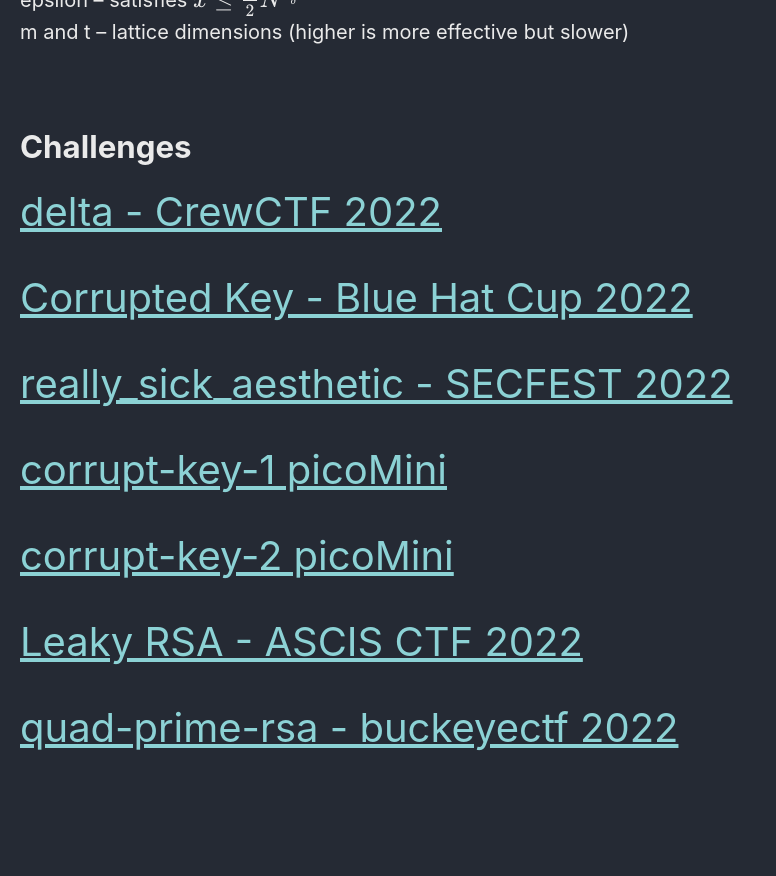
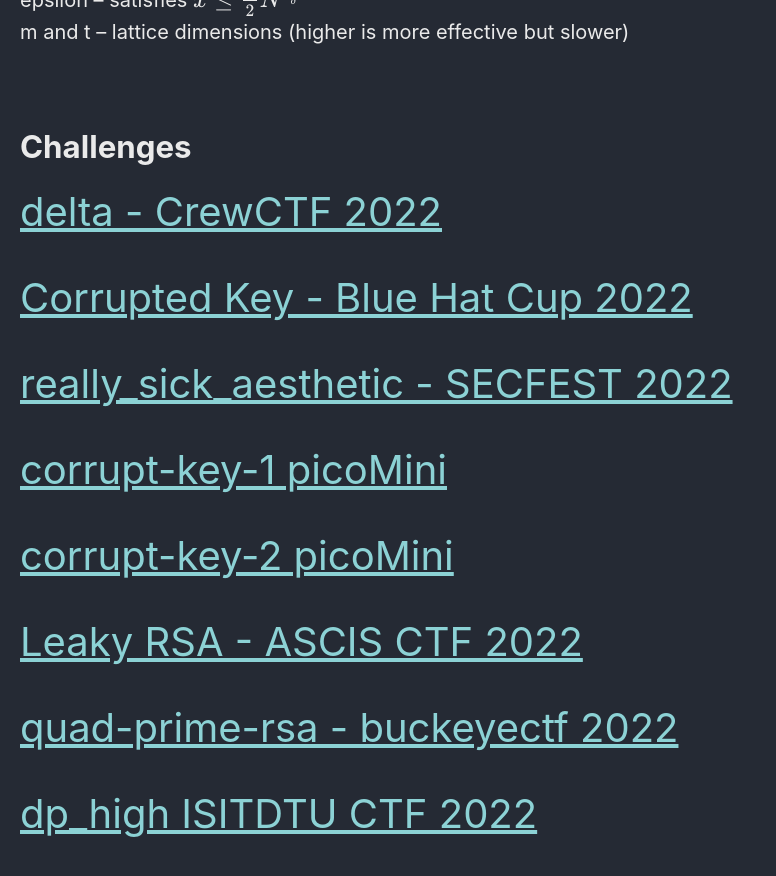
Before and after one commit to Connor-McCartney/Connor-McCartney.github.io, a Jekyll site: the page built from _pages/cryptography/small-roots/small-roots.md, in a window 1280 px wide and 900 px high, scrolled down 1096 px. Shown: the top 876 px of the window, without its empty margins (0-776 px from the left). Built offline with Jekyll 4.4.1, drawn with Linux system fonts in a browser that asks for light colours; cached includes are drawn as plain includes; before the commit the page ends 1910 px from its top, so only the background shows below that.

Commit message:
Update small-roots.md

```diff
--- a/_pages/cryptography/small-roots/small-roots.md
+++ b/_pages/cryptography/small-roots/small-roots.md
@@ -59,3 +59,5 @@ m and t – lattice dimensions (higher is more effective but slower)
 <span style="font-size:2em;">   [Leaky RSA - ASCIS CTF 2022](/cryptography/small-roots/Leaky-RSA-ASCIS-CTF-2022)       </span> <br>
 
 <span style="font-size:2em;">   [quad-prime-rsa - buckeyectf 2022](/cryptography/small-roots/quad-prime-rsa-buckeyectf-2022)       </span> <br>
+
+<span style="font-size:2em;">   [dp_high ISITDTU CTF 2022](/cryptography/small-roots/dp-high-ISITDTU-CTF-2022)       </span> <br>
```
